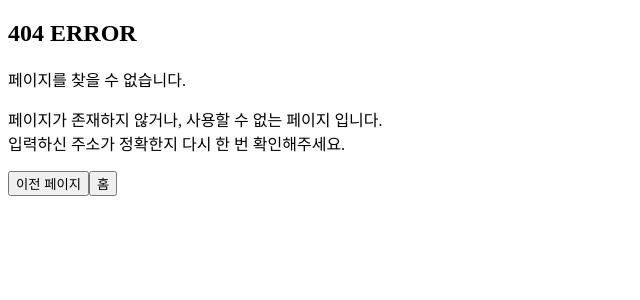
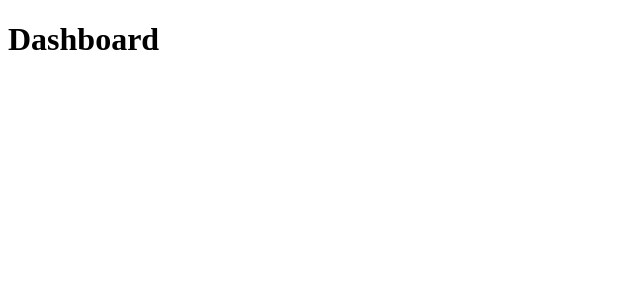
Before and after one commit to mulddang2/Next.js-14-Tutorial, a Next.js app in the folder routing-demo/: page /dashboard in a window 1280 px wide. Before the commit this address had no page. Shown: the top 300 px of the page, without its empty margins (0-640 px from the left). Built offline with nearby package versions, Linux system fonts and the light colour scheme.

Commit message:
study: 11 - File Colocation
#10

```diff
--- /dev/null
+++ b/routing-demo/src/app/dashboard/page.tsx
@@ -0,0 +1,11 @@
+function BarChart(){
+  return (
+    <h1>Bar Chart</h1>
+  )
+}
+
+export default function Dashboard() {
+  return (
+    <h1>Dashboard</h1>
+  )
+}
```
Also changed, not shown: routing-demo/src/app/dashboard/line-chart.tsx (added, +7 -0 lines), 1 other file (tests, documents, lock files or other folders).
